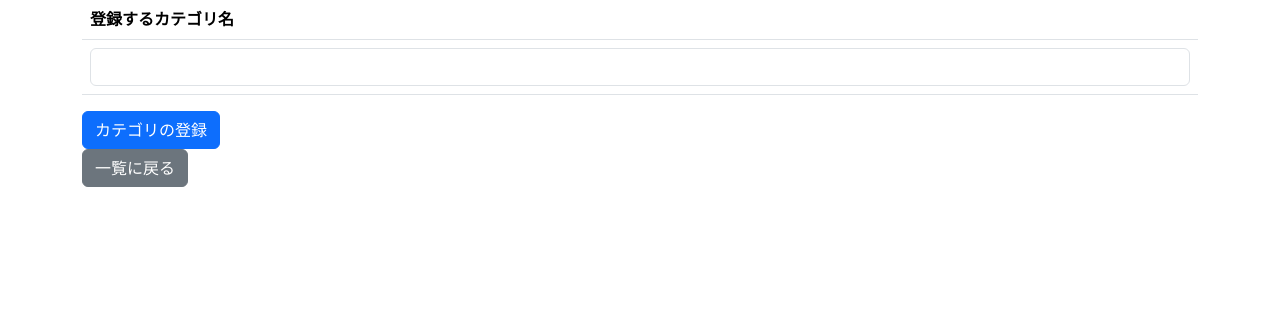
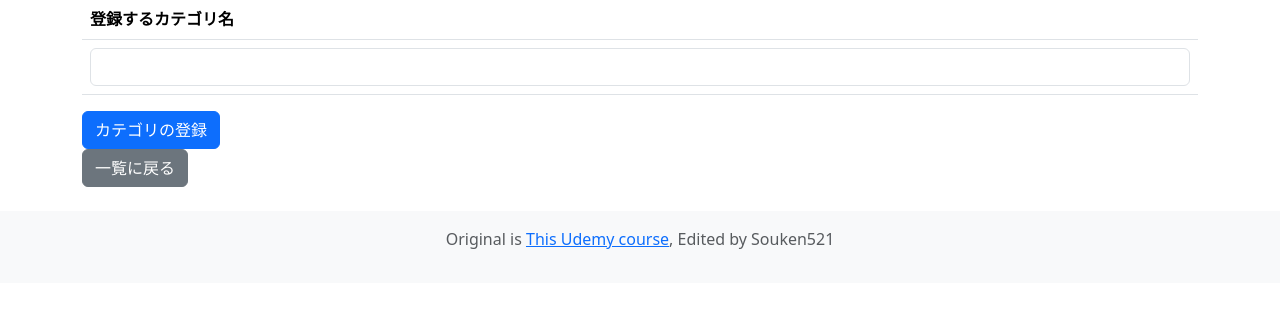
Before and after one commit to SoukenProg/Udemy_MemoApp_Improvement, a Flask app: page /category/add in a window 1280 px wide. Shown: the part 137-470 px from the top of the page. Run offline with Flask 3, Linux system fonts and the light colour scheme; a user stored in the database is signed in; data that the repository does not hold is empty.

Commit message:
ヘッダーの微改良、フッターの追加

```diff
--- a/templates/base.html
+++ b/templates/base.html
@@ -11,7 +11,7 @@
 </head>
 <body>
     <!-- ヘッダー w/ bootstrap -->
-    <nav class="navbar navbar-expand-lg bg-body-tertiary">
+    <nav class="navbar navbar-expand-lg bg-body-tertiary sticky-top">
         <div class="container-fluid">
             <a class="navbar-brand" href="{{url_for('top')}}">Memo APP</a>
         </div>
@@ -27,7 +27,12 @@
         {% endwith %}
         {%  block content %}
         {% endblock %}
+
     </div>
+    <footer class="py-3 my-4 bg-body-tertiary">
+        <p class="text-center text-body-secondary">Original is <a href="https://www.udemy.com/course/flask_memo/">This Udemy
+                course</a>, Edited by Souken521</p>
+    </footer>
     <script src="https://cdn.jsdelivr.net/npm/bootstrap@5.3.8/dist/js/bootstrap.bundle.min.js"></script>
 </body>
 </html>
```
Also changed, not shown: readme.md.
